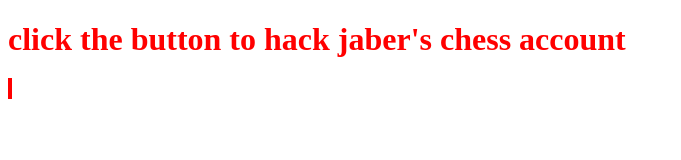
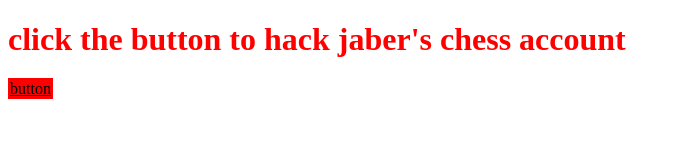
Before and after one commit to s1l3ntmask/Hello-Alexander, a plain HTML site: page index.html in a window 1280 px wide. Shown: the whole page, without its empty margins (0-681 px from the left). Drawn offline with Linux system fonts and the light colour scheme.

Commit message:
Update index.html
Signed-off-by: s1l3ntmask <124798454+s1l3ntmask@users.noreply.github.com>

```diff
--- a/index.html
+++ b/index.html
@@ -6,6 +6,6 @@
 </head>
   <body>
 <h1>click the button to hack jaber's chess account</h1>
-    <a href="https://www.chess.com/member/jm_009" ></a>
+    <a href="https://www.chess.com/member/jm_009" >button</a>
   </body>
 </html>
```
